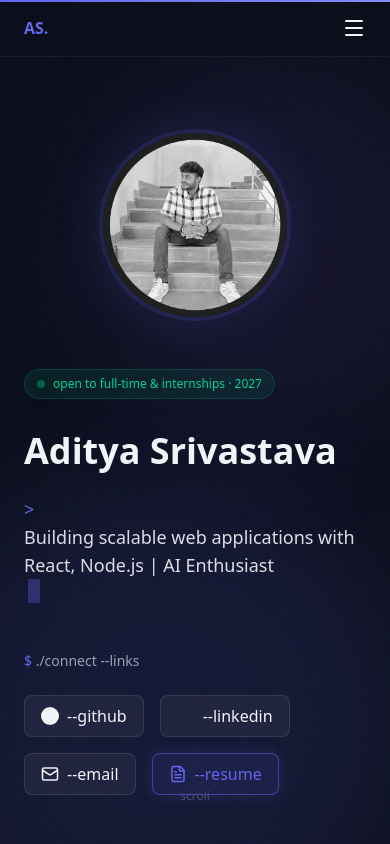
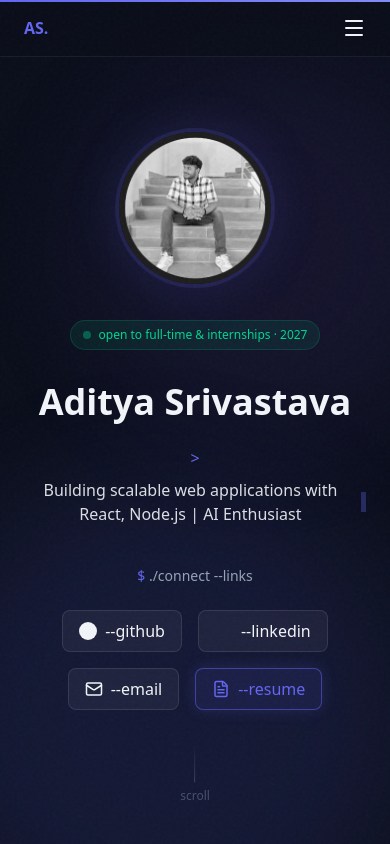
Before and after one commit to techieadi4703/portfolio, a Next.js app: page / in a window 390 px wide. Shown: the top 844 px of the page. Built offline with nearby package versions, Linux system fonts and the light colour scheme; some icons are missing.

Commit message:
feat: update accent color to cyan, refine layout responsiveness, and add Redis to skill set

```diff
--- a/components/Experience.tsx
+++ b/components/Experience.tsx
@@ -56,15 +56,15 @@ export default function Experience() {
                 </span>
               </div>
 
-              <div className="flex items-center gap-2 text-accent font-medium mb-4">
+              <div className="flex flex-col sm:flex-row sm:items-center gap-1 sm:gap-2 text-accent font-medium mb-4">
                 {job.link ? (
-                  <a href={job.link} target="_blank" rel="noopener noreferrer" className="hover:underline flex items-center gap-1.5">
-                    {job.company} <ExternalLink size={14} />
+                  <a href={job.link} target="_blank" rel="noopener noreferrer" className="hover:underline inline-flex items-center gap-1.5 w-fit">
+                    {job.company} <ExternalLink size={14} className="flex-shrink-0" />
                   </a>
                 ) : (
                   <span>{job.company}</span>
                 )}
-                <span className="text-text-muted text-sm font-normal">— {job.location}</span>
+                <span className="text-text-muted text-sm font-normal sm:border-l sm:border-text-muted/30 sm:pl-2">— {job.location}</span>
               </div>
 
               <ul className="space-y-3">
--- a/components/Hero.tsx
+++ b/components/Hero.tsx
@@ -60,16 +60,16 @@ export default function Hero() {
   return (
     <section
       id="hero"
-      className="relative min-h-screen flex flex-col justify-center pt-20 lg:pt-0"
+      className="relative min-h-screen flex flex-col justify-start lg:justify-center pt-32 lg:pt-0 pb-24 lg:pb-0"
     >
       <HeroBackground />
 
-      <div className="flex flex-col-reverse lg:flex-row items-center justify-between gap-12 lg:gap-8 w-full z-10">
+      <div className="flex flex-col-reverse lg:flex-row items-center justify-center lg:justify-between gap-8 md:gap-12 w-full z-10">
         <motion.div
           initial={{ opacity: 0, y: 24 }}
           animate={{ opacity: 1, y: 0 }}
           transition={{ duration: 0.6, ease: "easeOut" }}
-          className="flex-1 w-full lg:max-w-2xl"
+          className="flex-1 w-full lg:max-w-2xl flex flex-col items-center lg:items-start text-center lg:text-left"
         >
           <motion.div
           initial={{ opacity: 0, x: -12 }}
@@ -85,23 +85,25 @@ export default function Hero() {
           initial={{ opacity: 0, y: 16 }}
           animate={{ opacity: 1, y: 0 }}
           transition={{ delay: 0.1, duration: 0.6 }}
-          className="text-4xl md:text-6xl lg:text-7xl font-mono font-bold text-text-main mb-6"
+          className="text-4xl sm:text-5xl md:text-6xl lg:text-7xl font-mono font-bold text-text-main mb-6 text-center lg:text-left w-full"
         >
           {personal.name}
         </motion.h1>
 
-        <div className="flex flex-col sm:flex-row sm:items-center text-text-main/90 font-mono text-lg md:text-xl mb-12 min-h-[32px]">
+        <div className="flex flex-col sm:flex-row items-center justify-center lg:justify-start text-text-main/90 font-mono text-base md:text-xl mb-10 min-h-[48px] sm:min-h-[32px] w-full text-center lg:text-left">
           <span className="mr-2 text-accent hidden sm:inline">{">"}</span>
-          <span className="mr-2 text-accent sm:hidden">{">"}</span>
-          <span>{typedTagline}</span>
-          <motion.span
-            animate={{ opacity: [1, 0] }}
-            transition={{ repeat: Infinity, duration: 0.8 }}
-            className="w-3 h-6 bg-accent inline-block ml-1 align-middle"
-          />
+          <span className="text-accent sm:hidden mb-2">{">"}</span>
+          <div className="flex items-center">
+            <span>{typedTagline}</span>
+            <motion.span
+              animate={{ opacity: [1, 0] }}
+              transition={{ repeat: Infinity, duration: 0.8 }}
+              className="w-2 md:w-3 h-5 md:h-6 bg-accent inline-block ml-1 align-middle"
+            />
+          </div>
         </div>
 
-        <div className="font-mono text-sm md:text-base text-text-muted mb-6">
+        <div className="font-mono text-sm md:text-base text-text-muted mb-6 w-full text-center lg:text-left">
           <span className="text-accent">$</span> ./connect --links
         </div>
 
@@ -109,7 +111,7 @@ export default function Hero() {
           initial={{ opacity: 0, y: 12 }}
           animate={{ opacity: 1, y: 0 }}
           transition={{ delay: 0.4, duration: 0.5 }}
-          className="flex flex-wrap gap-4 font-mono"
+          className="flex flex-wrap gap-4 font-mono justify-center lg:justify-start"
         >
           <a
             href={personal.links.github}
@@ -158,7 +160,7 @@ export default function Hero() {
           initial={{ opacity: 0, scale: 0.8, rotate: -5 }}
           animate={{ opacity: 1, scale: 1, rotate: 0 }}
           transition={{ delay: 0.2, duration: 0.8, type: "spring" }}
-          className="relative w-48 h-48 sm:w-56 sm:h-56 md:w-72 md:h-72 lg:w-[350px] lg:h-[350px] rounded-full overflow-hidden border-4 border-accent/20 shadow-[0_0_50px_rgba(99,102,241,0.15)] flex-shrink-0"
+          className="relative w-40 h-40 sm:w-48 sm:h-48 md:w-64 md:h-64 lg:w-[350px] lg:h-[350px] rounded-full overflow-hidden border-4 border-accent/20 shadow-[0_0_50px_rgba(99,102,241,0.15)] flex-shrink-0"
         >
           <Image
             src="/profile.jpeg"
--- a/components/Skills.tsx
+++ b/components/Skills.tsx
@@ -24,6 +24,7 @@ const getIcon = (skill: string) => {
     "MongoDB": DevIcons.MongodbOriginal,
     "PostgreSQL": DevIcons.PostgresqlOriginal,
     "Supabase": DevIcons.SupabaseOriginal,
+    "Redis": DevIcons.RedisOriginal,
     "Git": DevIcons.GitOriginal,
     "GitHub": DevIcons.GithubOriginal,
     "Docker": DevIcons.DockerOriginal,
@@ -109,7 +110,7 @@ export default function Skills() {
                 initial="hidden"
                 whileInView="show"
                 viewport={{ once: true, margin: "-60px" }}
-                className="flex overflow-x-auto pb-4 no-scrollbar gap-3 -mx-6 px-6 lg:mx-0 lg:px-0 lg:flex-wrap lg:overflow-visible"
+                className="flex flex-wrap gap-3 pb-2"
               >
                 {(items as string[]).map((skill: string) => {
                   return (
--- a/data/index.ts
+++ b/data/index.ts
@@ -27,7 +27,7 @@ export const skills: SkillsData = {
   languages: ["C++", "JavaScript", "TypeScript", "Python", "Go", "C"],
   frontend: ["React.js", "Next.js", "Tailwind CSS", "HTML", "CSS", "ShadCN UI", "Framer Motion"],
   backend: ["Node.js", "Express.js", "Go", "REST APIs", "WebSockets", "FastAPI"],
-  databases: ["MongoDB", "PostgreSQL", "Supabase"],
+  databases: ["MongoDB", "PostgreSQL", "Supabase", "Redis"],
   tools: ["Git", "GitHub", "Docker", "Linux", "Vite", "Firebase", "AWS (EC2, S3)", "n8n", "GitHub Actions"],
   ai: ["Prompt Engineering", "Vector Databases", "Pinecone", "FAISS", "LLM APIs", "LangChain", "NLP"],
   concepts: ["Data Structures & Algorithms", "System Design", "Microservices", "Event-Driven Architecture", "API Optimization", "Agile"],
```
